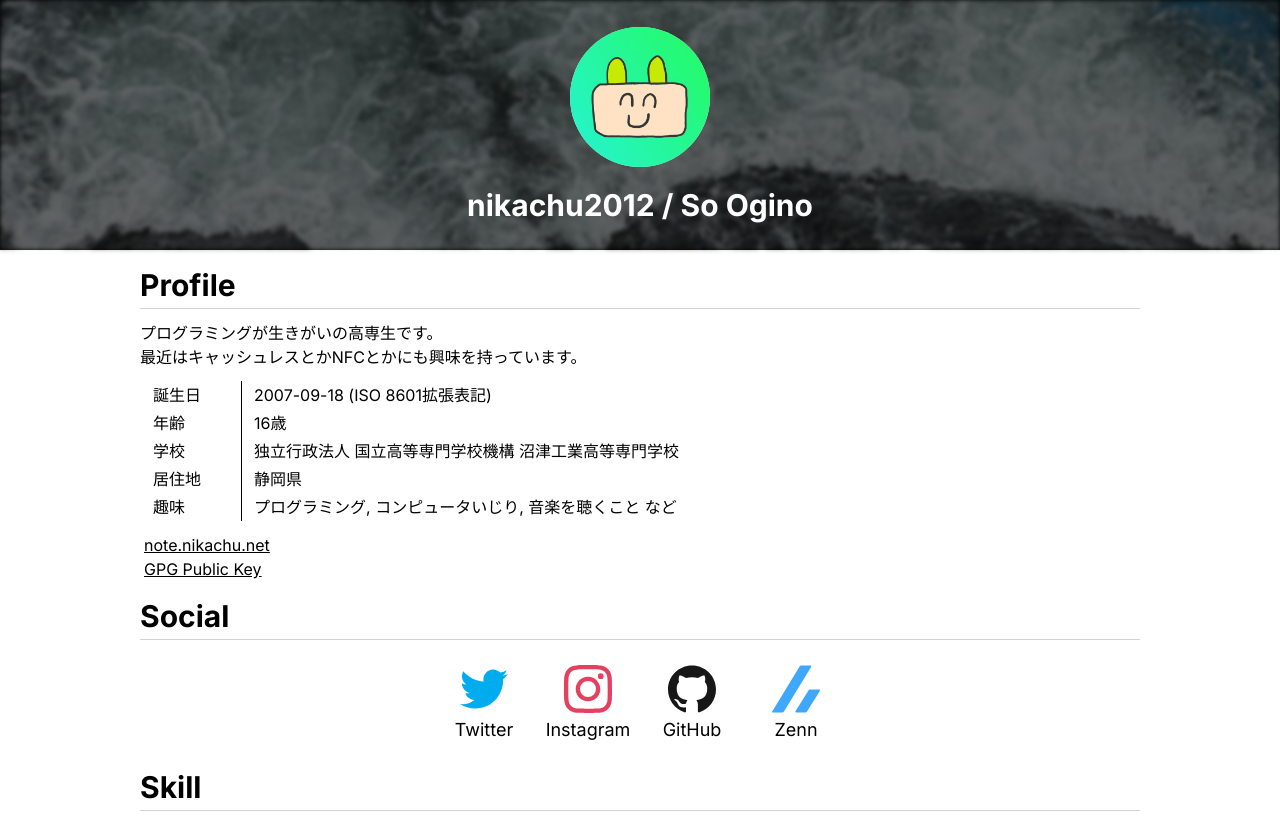
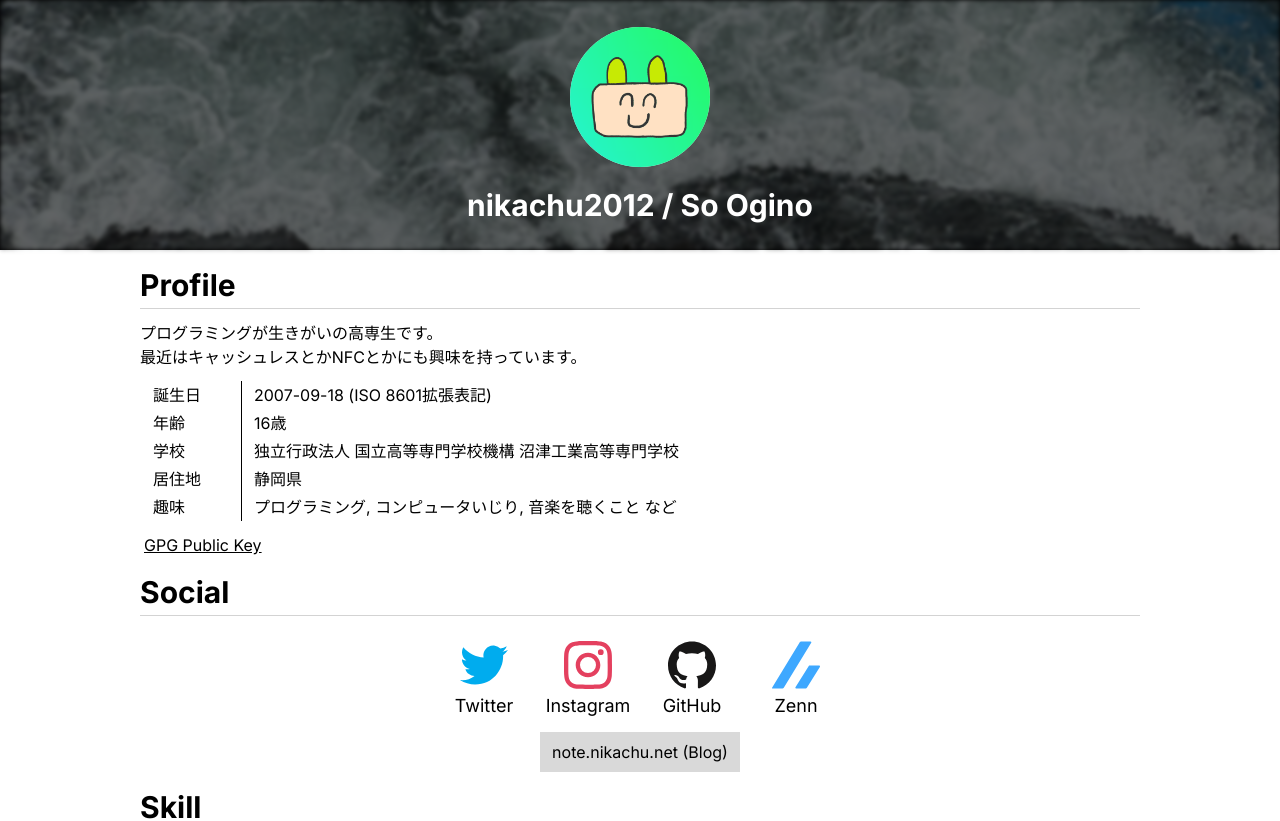
Before and after one commit to nikachu2012/portfolio, a Next.js app: page / in a window 1280 px wide. Shown: the top 821 px of the page. Built offline with nearby package versions, Linux system fonts and the light colour scheme.

Commit message:
[update] note.nikachu.netへのリンクをボタンに変更

```diff
--- a/app/section/profile.tsx
+++ b/app/section/profile.tsx
@@ -34,7 +34,7 @@ export default function Profile() {
                 </tr>
             </tbody>
         </table>
-        <ExtLink href="https://note.nikachu.net" className="ml-0">note.nikachu.net</ExtLink><br />
+
         <Link href="publickey" className="ml-1 underline">GPG Public Key</Link>
     </>
 }
--- a/app/section/social.tsx
+++ b/app/section/social.tsx
@@ -7,6 +7,7 @@ import TwitterIcon from "../../public/social/twitter.svg"
 import InstagramIcon from "../../public/social/instagram.svg"
 import GitHubIcon from "../../public/social/github.svg"
 import ZennIcon from "../../public/social/zenn.svg"
+import Button from "../component/button";
 
 export default function Social() {
     return <>
@@ -18,5 +19,9 @@ export default function Social() {
             <SocialIcon img={GitHubIcon} text={"GitHub"} href={"https://github.com/nikachu2012"} />
             <SocialIcon img={ZennIcon} text={"Zenn"} href={"https://zenn.dev/nikachu"} />
         </div>
+
+        <div className="mt-1 flex justify-center gap-1 flex-wrap">
+            <Button text={"note.nikachu.net (Blog)"} href={"https://note.nikachu.net/"} />
+        </div>
     </>
 }
```
